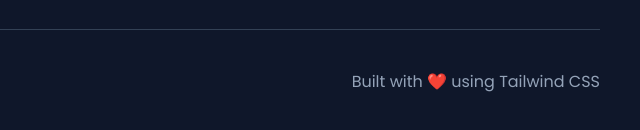
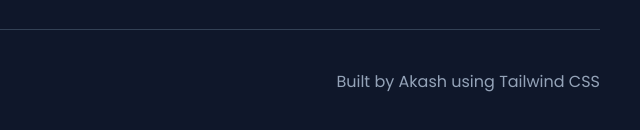
Before and after one commit to Akashalpha/TailwindLearn-HTML-CSS-Tailwind-Animation, a plain HTML site: page index.html in a window 1280 px wide. Shown: the part 1271-1401 px from the top of the page, 640-1280 px from the left. Drawn offline with nearby package versions, Linux system fonts and the light colour scheme.

Commit message:
Footer updated

```diff
--- a/index.html
+++ b/index.html
@@ -465,7 +465,7 @@
 
             <p class="text-slate-400">
 
-                Built with ❤️ using Tailwind CSS
+                Built by Akash using Tailwind CSS
 
             </p>
 
```
Also changed, not shown: about.html (+1 -1 lines), contact.html (+1 -1 lines), features.html (+1 -1 lines), gallery.html (+1 -1 lines), tutorials.html (+1 -1 lines).
